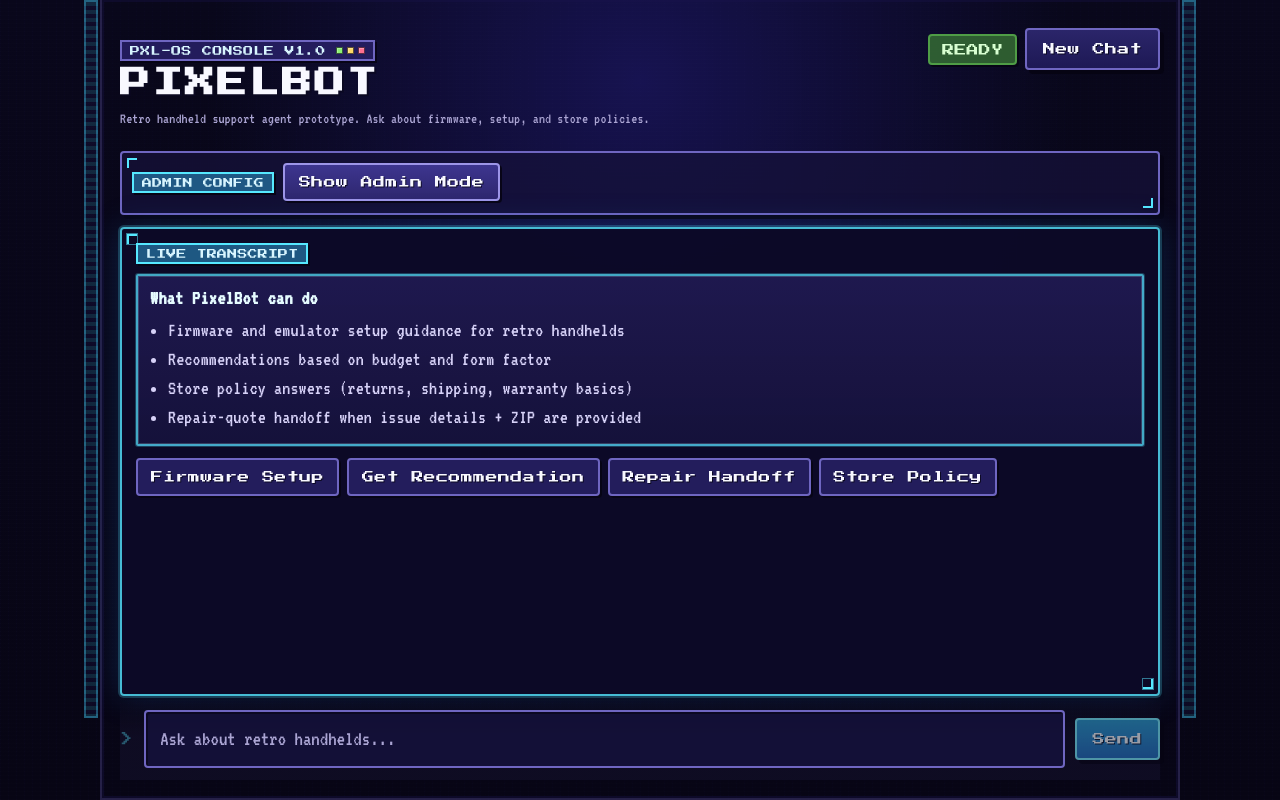
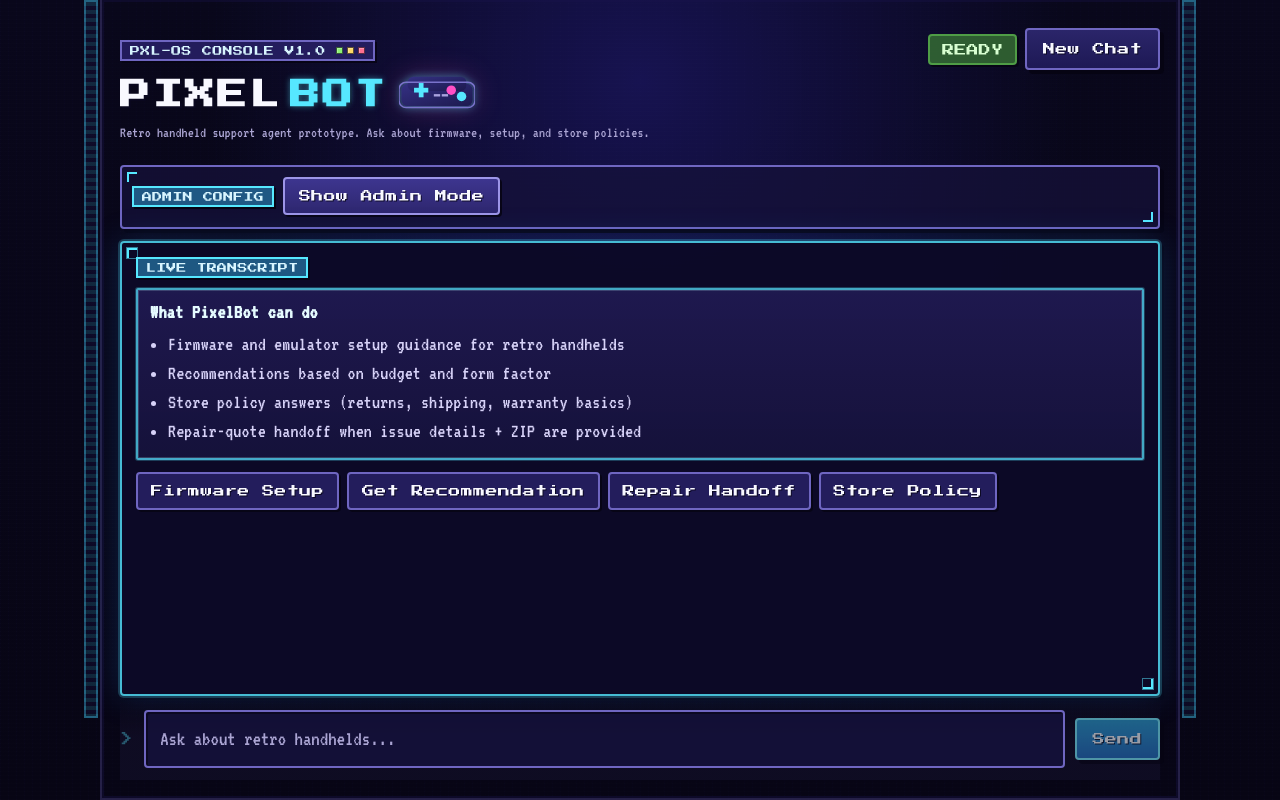
Before and after one commit to b0yu-li/pixel-bot, a Next.js app: page / in a window 1280 px wide. Built offline with nearby package versions, Linux system fonts and the light colour scheme.

Commit message:
style: logo

```diff
--- a/app/globals.css
+++ b/app/globals.css
@@ -192,6 +192,42 @@ body::before {
 .titleBlock {
   display: grid;
   gap: 7px;
+}
+
+.brandLockup {
+  display: inline-flex;
+  align-items: center;
+  gap: 12px;
+  width: fit-content;
+}
+
+.brandLogo {
+  width: 76px;
+  height: auto;
+  filter:
+    drop-shadow(0 0 5px rgba(86, 232, 255, 0.45))
+    drop-shadow(0 0 14px rgba(255, 79, 198, 0.22));
+}
+
+.logoShell {
+  stroke: #7a73cb;
+  stroke-width: 2;
+}
+
+.logoNeon {
+  fill: #56e8ff;
+}
+
+.logoAccentA {
+  fill: #ff4fc6;
+}
+
+.logoAccentB {
+  fill: #56e8ff;
+}
+
+.logoStartSelect {
+  fill: #a9a3df;
 }
 
 .hudLabel {
@@ -779,9 +815,23 @@ button:disabled {
 }
 
 .pixelTitle {
+  display: inline-flex;
+  padding-top: 10px;
+  align-items: center;
+  gap: 8px;
+  line-height: 1;
   font-family: var(--font-ui);
   text-transform: uppercase;
+  letter-spacing: 0.08em;
+  color: #f8f8ff;
   text-shadow: 2px 2px 0 rgba(12, 9, 34, 0.95);
+}
+
+.pixelTitle span:last-child {
+  color: #56e8ff;
+  text-shadow:
+    0 0 6px rgba(86, 232, 255, 0.45),
+    2px 2px 0 rgba(12, 9, 34, 0.95);
 }
 
 .pixelTagline {
@@ -938,6 +988,14 @@ button:disabled {
     padding: 9px 6px;
   }
 
+  .brandLockup {
+    gap: 9px;
+  }
+
+  .brandLogo {
+    width: 62px;
+  }
+
   .roleBadge {
     width: 74px;
     flex: 0 0 74px;
--- a/app/page.tsx
+++ b/app/page.tsx
@@ -188,7 +188,34 @@ export default function Page() {
               <span className="hudLight" />
             </span>
           </span>
-          <h1 className="pixelTitle">PixelBot</h1>
+          <div className="brandLockup" aria-label="Pixel Bot brand">
+            <h1 className="pixelTitle">
+              <span>Pixel</span>
+              <span>Bot</span>
+            </h1>
+            <svg
+              className="brandLogo"
+              viewBox="0 0 96 56"
+              role="img"
+              aria-label="Retro controller logo"
+            >
+              <defs>
+                <linearGradient id="pb-shell" x1="0%" y1="0%" x2="100%" y2="100%">
+                  <stop offset="0%" stopColor="#343083" />
+                  <stop offset="100%" stopColor="#1d1a4f" />
+                </linearGradient>
+              </defs>
+              <rect x="3" y="20" width="90" height="28" rx="8" fill="url(#pb-shell)" />
+              <rect x="11" y="11" width="74" height="18" rx="7" fill="url(#pb-shell)" />
+              <rect x="0" y="18" width="96" height="32" rx="9" fill="none" className="logoShell" />
+              <rect x="19" y="25" width="18" height="6" className="logoNeon" />
+              <rect x="25" y="19" width="6" height="18" className="logoNeon" />
+              <circle cx="66" cy="28" r="6" className="logoAccentA" />
+              <circle cx="79" cy="36" r="6" className="logoAccentB" />
+              <rect x="44" y="33" width="8" height="3" className="logoStartSelect" />
+              <rect x="54" y="33" width="8" height="3" className="logoStartSelect" />
+            </svg>
+          </div>
         </div>
         <div className="headerActions">
           <span
```
